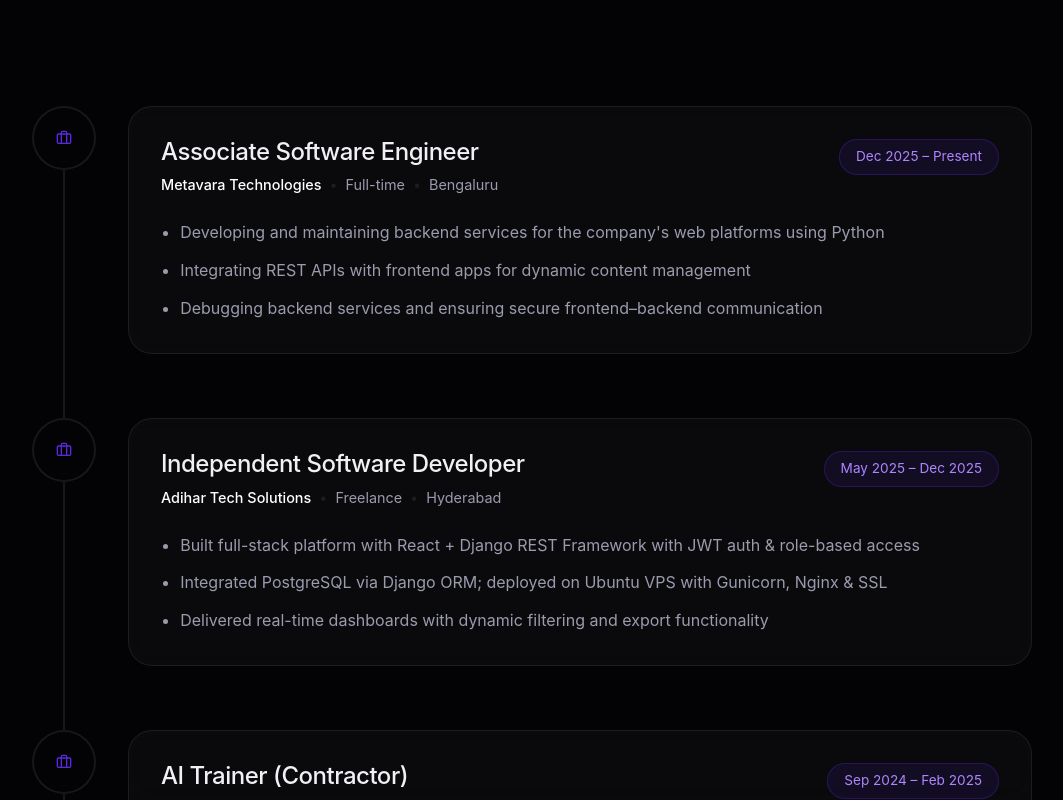
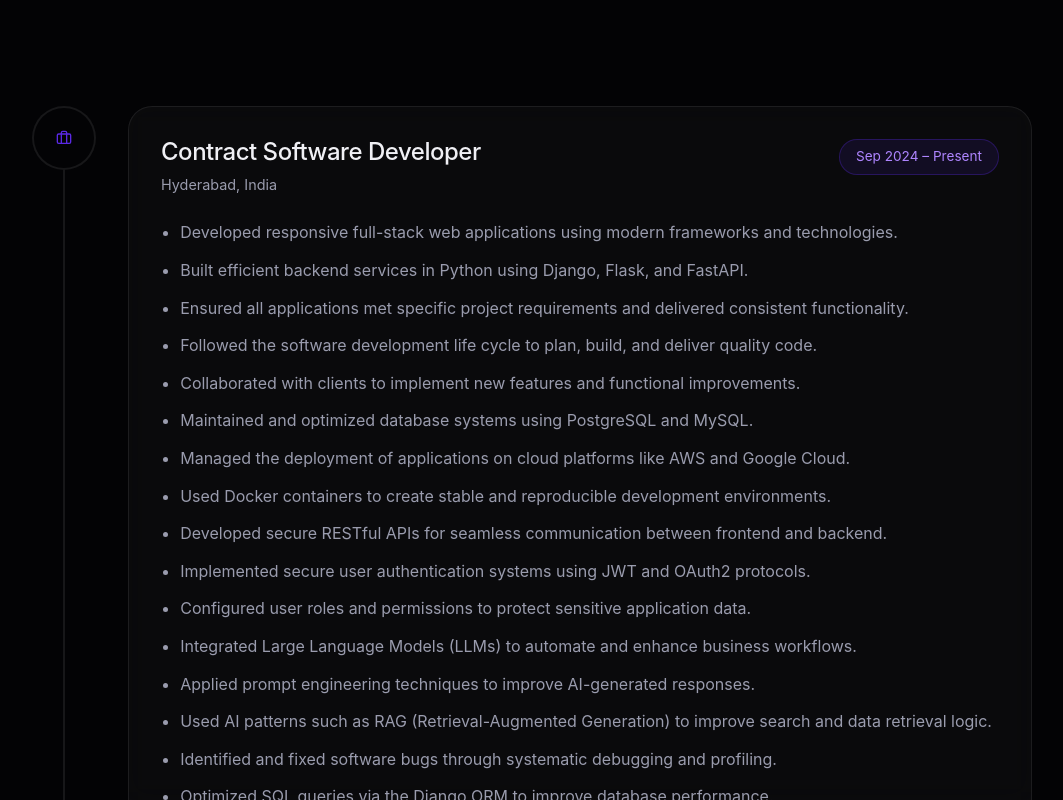
Before and after one commit to KrishnaTeja0002/Portfolio, a React (Vite) app: page / in a window 1280 px wide. Shown: the part 2000-2800 px from the top of the page, without its empty margins (32-1095 px from the left). Built offline with nearby package versions, Linux system fonts and the light colour scheme.

Commit message:
Updated portfolio content, current profile picture, and resolved scrolling performance issues

```diff
--- a/package.json
+++ b/package.json
@@ -6,10 +6,12 @@
   "scripts": {
     "dev": "vite",
     "build": "vite build",
+    "preview": "vite preview",
     "lint": "eslint .",
-    "preview": "vite preview"
+    "deploy": "gh-pages -d dist"
   },
   "dependencies": {
+    "gh-pages": "^6.3.0",
     "lucide-react": "^0.577.0",
     "react": "^19.2.0",
     "react-dom": "^19.2.0"
--- a/src/components/Experience.jsx
+++ b/src/components/Experience.jsx
@@ -4,39 +4,32 @@
 
 const experiences = [
   {
-    role: "Associate Software Engineer",
-    company: "Metavara Technologies",
-    location: "Bengaluru",
-    type: "Full-time",
-    period: "Dec 2025 – Present",
+    role: "Contract Software Developer",
+    company: "Independent Contractor",
+    location: "Hyderabad, India",
+    type: "Contract",
+    period: "Sep 2024 – Present",
     points: [
-      "Developing and maintaining backend services for the company's web platforms using Python",
-      "Integrating REST APIs with frontend apps for dynamic content management",
-      "Debugging backend services and ensuring secure frontend–backend communication"
-    ]
-  },
-  {
-    role: "Independent Software Developer",
-    company: "Adihar Tech Solutions",
-    location: "Hyderabad",
-    type: "Freelance",
-    period: "May 2025 – Dec 2025",
-    points: [
-      "Built full-stack platform with React + Django REST Framework with JWT auth & role-based access",
-      "Integrated PostgreSQL via Django ORM; deployed on Ubuntu VPS with Gunicorn, Nginx & SSL",
-      "Delivered real-time dashboards with dynamic filtering and export functionality"
-    ]
-  },
-  {
-    role: "AI Trainer (Contractor)",
-    company: "Outlier",
-    location: "Remote",
-    type: "Freelance",
-    period: "Sep 2024 – Feb 2025",
-    points: [
-      "Reviewed LLM-generated code and text responses using structured rating criteria",
-      "Provided edits and feedback to improve AI model accuracy and safety",
-      "Ensured data quality for machine learning training datasets"
+      "Developed responsive full-stack web applications using modern frameworks and technologies.",
+      "Built efficient backend services in Python using Django, Flask, and FastAPI.",
+      "Ensured all applications met specific project requirements and delivered consistent functionality.",
+      "Followed the software development life cycle to plan, build, and deliver quality code.",
+      "Collaborated with clients to implement new features and functional improvements.",
+      "Maintained and optimized database systems using PostgreSQL and MySQL.",
+      "Managed the deployment of applications on cloud platforms like AWS and Google Cloud.",
+      "Used Docker containers to create stable and reproducible development environments.",
+      "Developed secure RESTful APIs for seamless communication between frontend and backend.",
+      "Implemented secure user authentication systems using JWT and OAuth2 protocols.",
+      "Configured user roles and permissions to protect sensitive application data.",
+      "Integrated Large Language Models (LLMs) to automate and enhance business workflows.",
+      "Applied prompt engineering techniques to improve AI-generated responses.",
+      "Used AI patterns such as RAG (Retrieval-Augmented Generation) to improve search and data retrieval logic.",
+      "Identified and fixed software bugs through systematic debugging and profiling.",
+      "Optimized SQL queries via the Django ORM to improve database performance.",
+      "Implemented caching strategies to improve web page load speeds for users.",
+      "Presented technical details and project status clearly during team meetings.",
+      "Created detailed documentation to ensure codebase maintainability and clarity.",
+      "Maintained a focus on writing clean, modular, and readable code for all projects."
     ]
   }
 ];
@@ -61,10 +54,6 @@
                 <div className="role-info">
                   <h3 className="role-title">{exp.role}</h3>
                   <div className="company-details">
-                    <span className="company-name">{exp.company}</span>
-                    <span className="dot-separator">•</span>
-                    <span className="job-type">{exp.type}</span>
-                    <span className="dot-separator">•</span>
                     <span className="location">{exp.location}</span>
                   </div>
                 </div>
--- a/src/components/Hero.css
+++ b/src/components/Hero.css
@@ -1,6 +1,5 @@
 .hero-section {
   position: relative;
-  overflow: hidden;
   display: flex;
   align-items: center;
   justify-content: flex-start;
--- a/src/components/Hero.jsx
+++ b/src/components/Hero.jsx
@@ -1,6 +1,6 @@
 import React, { useEffect, useRef } from 'react';
 import { ArrowDown, Github, Linkedin } from 'lucide-react';
-import profileImg from '../assets/profile.jpg';
+import profileImg from '../assets/profile-new.png';
 import './Hero.css';
 
 const Hero = () => {
@@ -8,16 +8,7 @@
 
   // Parallax effect
   useEffect(() => {
-    const handleScroll = () => {
-      if (!heroRef.current) return;
-      const scrollY = window.scrollY;
-      // Slight parallax on scroll out
-      heroRef.current.style.transform = `translateY(${scrollY * 0.3}px)`;
-      heroRef.current.style.opacity = 1 - scrollY * 0.002;
-    };
-
-    window.addEventListener('scroll', handleScroll);
-    return () => window.removeEventListener('scroll', handleScroll);
+    // Initial reveal animation is already handled by intersection observers
   }, []);
 
   return (
@@ -25,7 +16,7 @@
       <div className="hero-grid" ref={heroRef}>
         <div className="hero-text-content">
           <div className="reveal-up is-visible">
-            <p className="hero-subtitle">Hi, I'm a Software Engineer</p>
+            <p className="hero-subtitle">Hi, I'm a Full Stack Developer</p>
           </div>
 
           <div className="reveal-up reveal-delay-1 is-visible">
@@ -38,8 +29,8 @@
 
           <div className="reveal-up reveal-delay-2 is-visible hero-desc-container">
             <p className="hero-description text-secondary">
-              Specializing in Python backend development, REST APIs & AI-assisted automation.
-              Building scalable systems with Django, React, and LLM integrations.
+              I build high-performance web applications using React, Python, and AI tools.
+              Focused on creating practical, AI-enhanced solutions with Django and Large Language Models.
             </p>
           </div>
 
--- a/src/index.css
+++ b/src/index.css
@@ -20,9 +20,9 @@
   --space-xxl: 8rem;
 
   /* Transitions */
-  --transition-fast: 0.2s cubic-bezier(0.25, 1, 0.5, 1);
-  --transition-smooth: 0.6s cubic-bezier(0.22, 1, 0.36, 1);
-  --transition-slow: 1.2s cubic-bezier(0.16, 1, 0.3, 1);
+  --transition-fast: 0.15s cubic-bezier(0.25, 1, 0.5, 1);
+  --transition-smooth: 0.4s cubic-bezier(0.22, 1, 0.36, 1);
+  --transition-slow: 0.7s cubic-bezier(0.16, 1, 0.3, 1);
 }
 
 * {
@@ -40,12 +40,14 @@
   -webkit-font-smoothing: antialiased;
   -moz-osx-font-smoothing: grayscale;
   overflow-x: hidden;
-  scroll-behavior: smooth;
-  width: 100vw;
+  overflow-y: auto !important;
+  width: 100%;
+  height: auto;
 }
 
 body {
   position: relative;
+  overflow: visible !important;
 }
 
 /* Typography Base */
@@ -113,8 +115,8 @@
 /* Scroll Revel Utilities */
 .reveal-up {
   opacity: 0;
-  transform: translateY(60px);
-  transition: opacity var(--transition-slow), transform var(--transition-slow);
+  transform: translateY(30px);
+  transition: opacity var(--transition-smooth), transform var(--transition-smooth);
 }
 
 .reveal-up.is-visible {
--- a/vite.config.js
+++ b/vite.config.js
@@ -3,5 +3,9 @@
 
 export default defineConfig({
   base: '/Portfolio/',
-  plugins: [react()],
+  plugins: [
+    react({
+      jsxRuntime: 'automatic'
+    })
+  ]
 })
```
Also changed, not shown: src/assets/profile-new.png (added), 1 other file (tests, documents, lock files or other folders).
